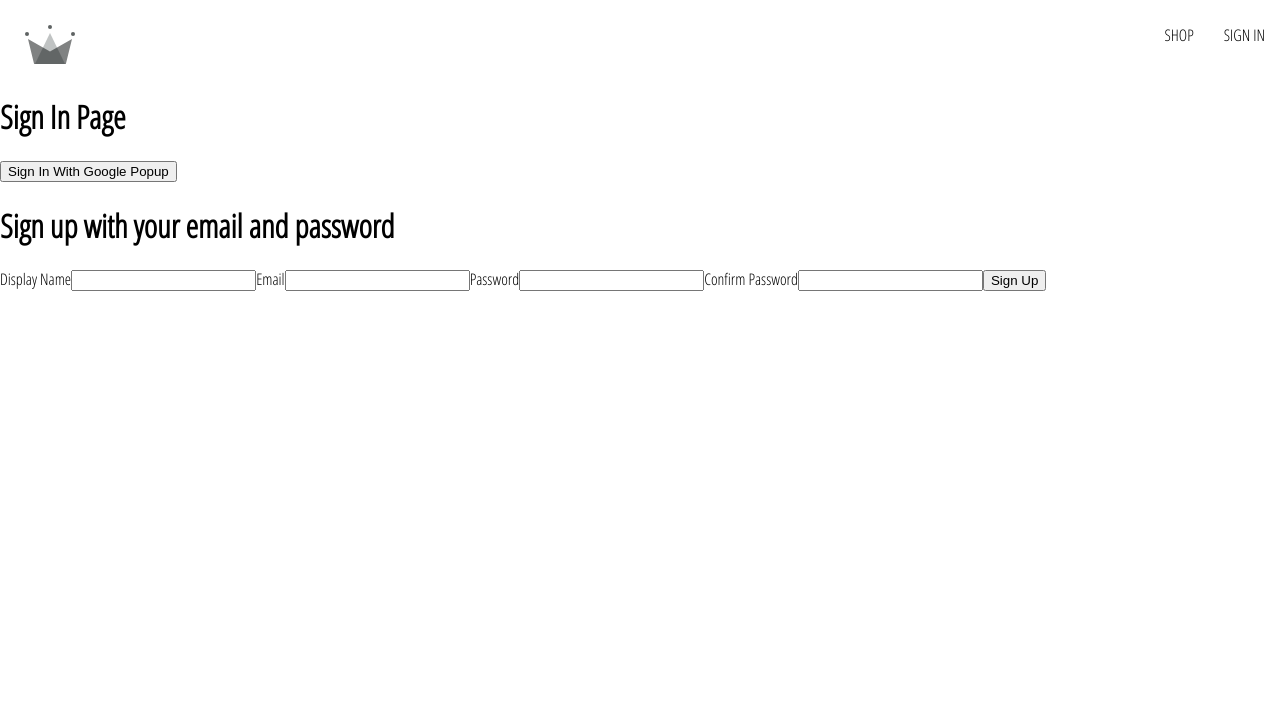
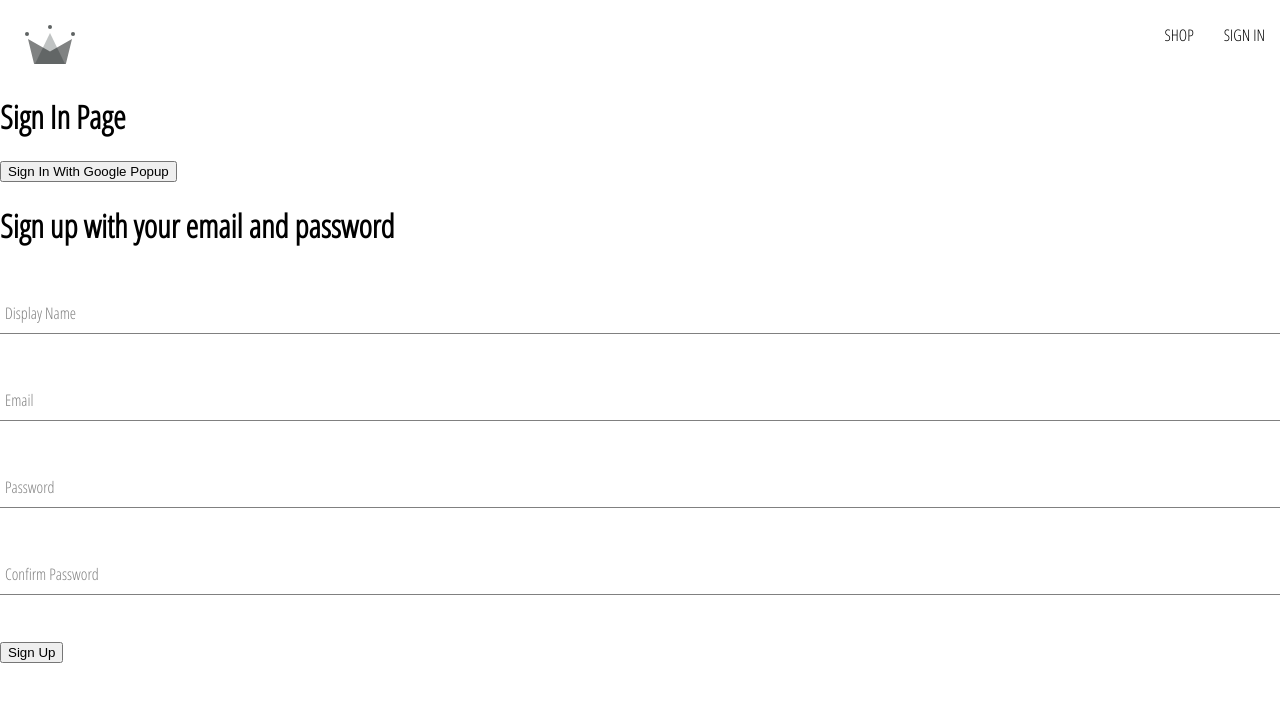
Before and after one commit to satoru-tak/crwn-clothing, a React (Vite) app: page /sign-in in a window 1280 px wide. Shown: the top 702 px of the page. Built offline with nearby package versions, Linux system fonts and the light colour scheme; the HTML template or start-up script is replaced by a standard one.

Commit message:
add input form

```diff
--- /dev/null
+++ b/src/components/form-input/form-input.component.jsx
@@ -0,0 +1,20 @@
+import './form-input.styles.scss';
+
+const FormInput = ({ label, ...otherProps }) => {
+  return (
+    <div className="group">
+      <input className='form-input' {...otherProps} />
+      {label && (
+        <label
+          className={`${
+            otherProps.value.length ? 'shrink' : ''
+          } form-input-label`}
+        >
+          {label}
+        </label>
+      )}
+    </div>
+  )
+}
+
+export default FormInput;
--- /dev/null
+++ b/src/components/form-input/form-input.styles.scss
@@ -0,0 +1,54 @@
+$sub-color: grey;
+$main-color: black;
+
+@mixin shrinkLabel {
+  top: -14px;
+  font-size: 12px;
+  color: $main-color;
+}
+
+.group {
+  position: relative;
+  margin: 45px 0;
+
+  .form-input {
+    background: none;
+    background-color: white;
+    color: $sub-color;
+    font-size: 18px;
+    padding: 10px 10px 10px 5px;
+    display: block;
+    width: 100%;
+    border: none;
+    border-radius: 0;
+    border-bottom: 1px solid $sub-color;
+    margin: 25px 0;
+
+    &:focus {
+      outline: none;
+    }
+
+    &:focus ~ .form-input-label {
+      @include shrinkLabel();
+    }
+  }
+
+  input[type='password'] {
+    letter-spacing: 0.3em;
+  }
+
+  .form-input-label {
+    color: $sub-color;
+    font-size: 16px;
+    font-weight: normal;
+    position: absolute;
+    pointer-events: none;
+    left: 5px;
+    top: 10px;
+    transition: 300ms ease all;
+
+    &.shrink {
+      @include shrinkLabel();
+    }
+  }
+}
--- a/src/components/sign-up-form/sign-up-form.component.jsx
+++ b/src/components/sign-up-form/sign-up-form.component.jsx
@@ -1,4 +1,6 @@
 import { useState } from "react";
+
+import FormInput from "../form-input/form-input.component";
 
 import { createAuthUserWithEmailAndPassword, createUserDocumentFromAuth } from "../../utils/firebase/firebase.utils";
 
@@ -55,8 +57,8 @@
     <div>
       <h1>Sign up with your email and password</h1>
       <form onSubmit={handleSubmit}>
-        <label>Display Name</label>
-        <input
+        <FormInput
+          label="Display Name"
           type="text"
           required
           onChange={handleChange}
@@ -64,8 +66,8 @@
           value={displayName}
         />
 
-        <label>Email</label>
-        <input
+        <FormInput
+          label="Email"
           type="email"
           required
           onChange={handleChange}
@@ -73,8 +75,8 @@
           value={email}
         />
 
-        <label>Password</label>
-        <input
+        <FormInput
+          label="Password"
           type="password"
           required
           onChange={handleChange}
@@ -82,8 +84,8 @@
           value={password}
         />
 
-        <label>Confirm Password</label>
-        <input
+        <FormInput
+          label="Confirm Password"
           type="password"
           required
           onChange={handleChange}
```
